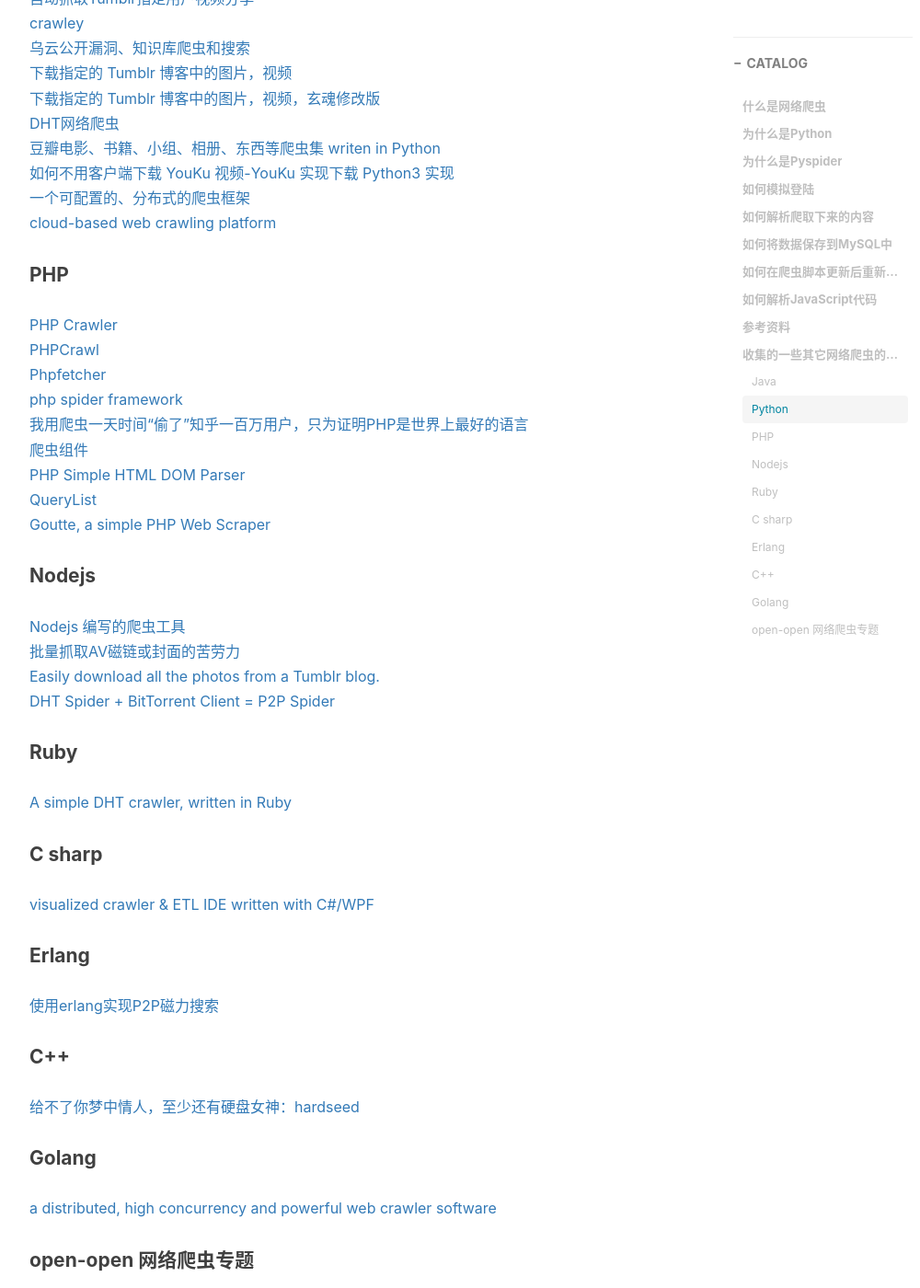
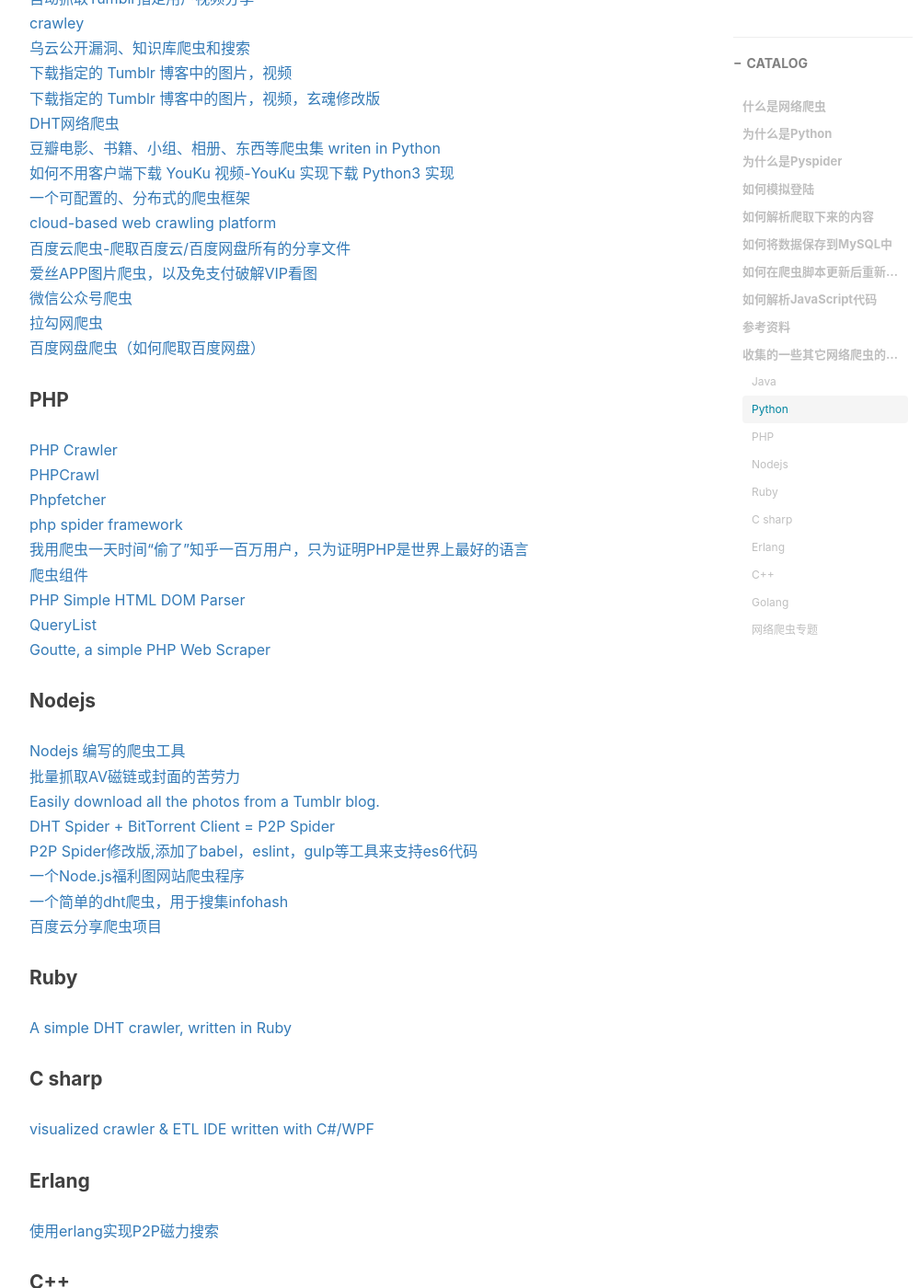
Before and after one commit to figofuture/figofuture.github.io, a Jekyll site: the page built from _posts/2016-08-10-pyspider-as-a-web-crawler-system.markdown, in a window 1280 px wide and 1400 px high, scrolled down 11855 px. Shown: the whole window at 92% size, without its empty margins (233-1233 px from the left). Built offline with Jekyll 4.4.1, drawn with Linux system fonts in a browser that asks for light colours; nearby versions of some CDN libraries; comment, search, counter and statistics services are not loaded; some of the changed text lies outside the part shown.

Commit message:
add new web crawler

```diff
--- a/_posts/2016-08-10-pyspider-as-a-web-crawler-system.markdown
+++ b/_posts/2016-08-10-pyspider-as-a-web-crawler-system.markdown
@@ -446,6 +446,11 @@
 [如何不用客户端下载 YouKu 视频-YouKu 实现下载 Python3 实现](http://zpz.name/2378/)
 [一个可配置的、分布式的爬虫框架](https://github.com/yijingping/unicrawler)
 [cloud-based web crawling platform](https://github.com/scrapinghub)
+[百度云爬虫-爬取百度云/百度网盘所有的分享文件](https://github.com/x-spiders/baiduyun-spider)
+[爱丝APP图片爬虫，以及免支付破解VIP看图](https://github.com/x-spiders/aiss-spider)
+[微信公众号爬虫](https://github.com/bowenpay/wechat-spider)
+[拉勾网爬虫](https://github.com/whatsGhost/lagou_spider)
+[百度网盘爬虫（如何爬取百度网盘）](https://www.v2ex.com/t/348731#reply7)
 
 #### PHP
 [PHP Crawler](https://sourceforge.net/projects/php-crawler/)
@@ -457,13 +462,16 @@
 [PHP Simple HTML DOM Parser](http://simplehtmldom.sourceforge.net)
 [QueryList](https://querylist.cc)
 [Goutte, a simple PHP Web Scraper](https://github.com/FriendsOfPHP/Goutte)
-[]()
 
 #### Nodejs
 [Nodejs 编写的爬虫工具](https://github.com/xwartz/spider)
 [批量抓取AV磁链或封面的苦劳力](https://github.com/raawaa/jav-scrapy)
 [Easily download all the photos from a Tumblr blog.](https://github.com/Leeiio/tumblr-downloader)
 [DHT Spider + BitTorrent Client = P2P Spider](https://github.com/dontcontactme/p2pspider)
+[P2P Spider修改版,添加了babel，eslint，gulp等工具来支持es6代码](https://github.com/callmelanmao/btspider)
+[一个Node.js福利图网站爬虫程序](https://github.com/nieheyong/HanhandeSpider)
+[一个简单的dht爬虫，用于搜集infohash](https://github.com/beilunyang/dhtCrawler)
+[百度云分享爬虫项目](https://github.com/callmelanmao/yunshare)
 
 #### Ruby
 [A simple DHT crawler, written in Ruby](https://github.com/dontcontactme/rbdht)
@@ -481,5 +489,6 @@
 #### Golang
 [a distributed, high concurrency and powerful web crawler software](https://github.com/henrylee2cn/pholcus)
 
-#### open-open 网络爬虫专题
-[网络爬虫](http://www.open-open.com/lib/list/96)
+#### 网络爬虫专题
+[open-open 网络爬虫专题](http://www.open-open.com/lib/list/96)
+[你想要的爬虫，都在这里](https://github.com/x-spiders)
```
